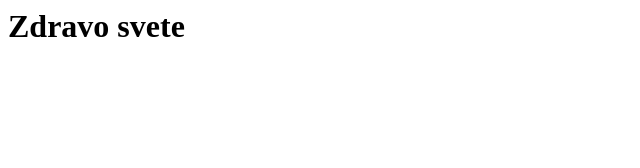
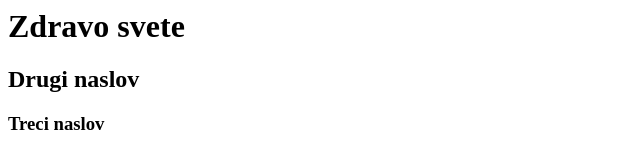
Before and after one commit to minaran/modul-1-3, a plain HTML site: page index.html in a window 1280 px wide. Shown: the whole page, without its empty margins (0-640 px from the left). Drawn offline with Linux system fonts and the light colour scheme.

Commit message:
prva promena

```diff
--- a/index.html
+++ b/index.html
@@ -1 +1,3 @@
 <h1>Zdravo svete</h1>
+<h2>Drugi naslov</h2>
+<h3>Treci naslov</h3>
```
